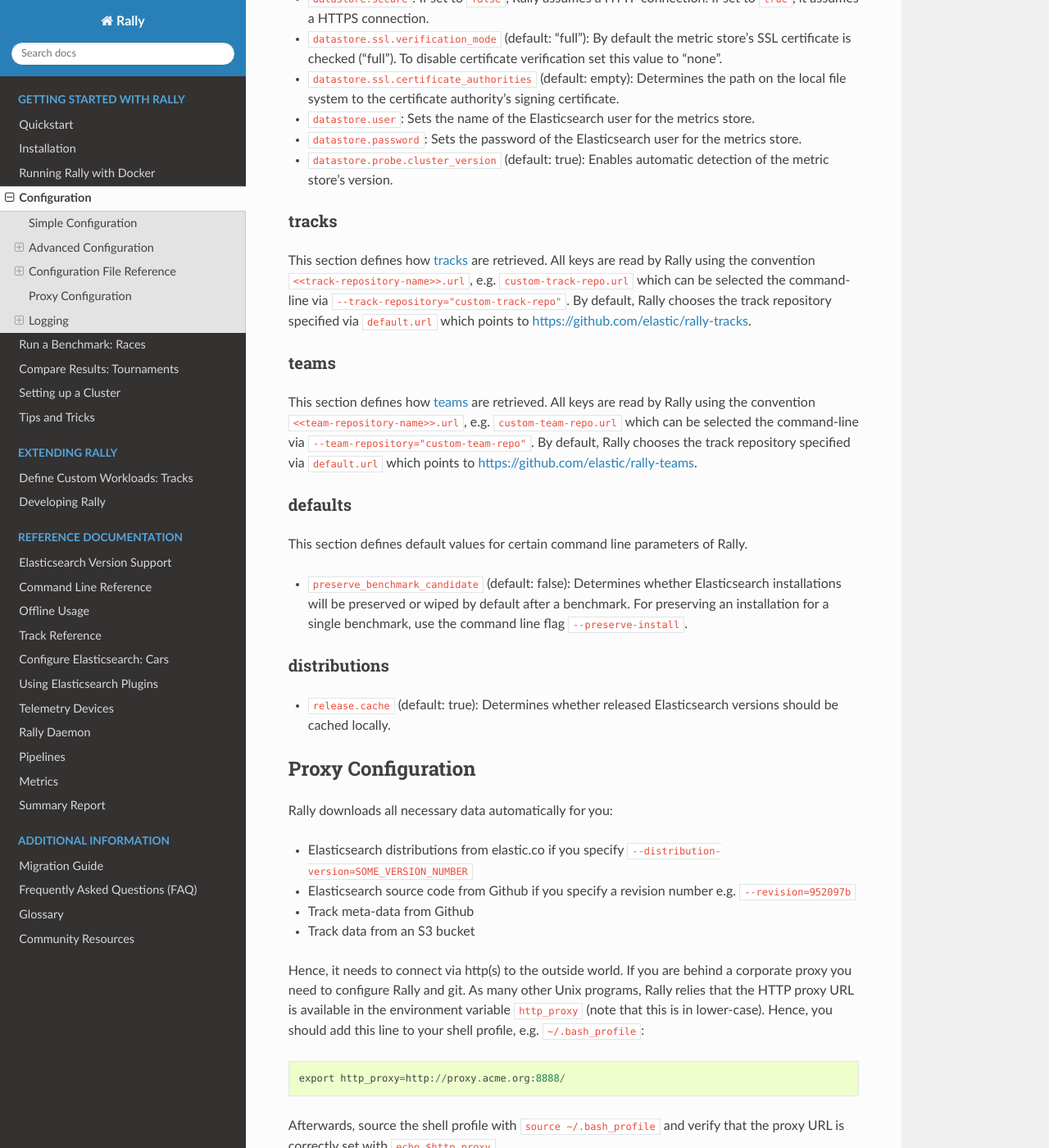
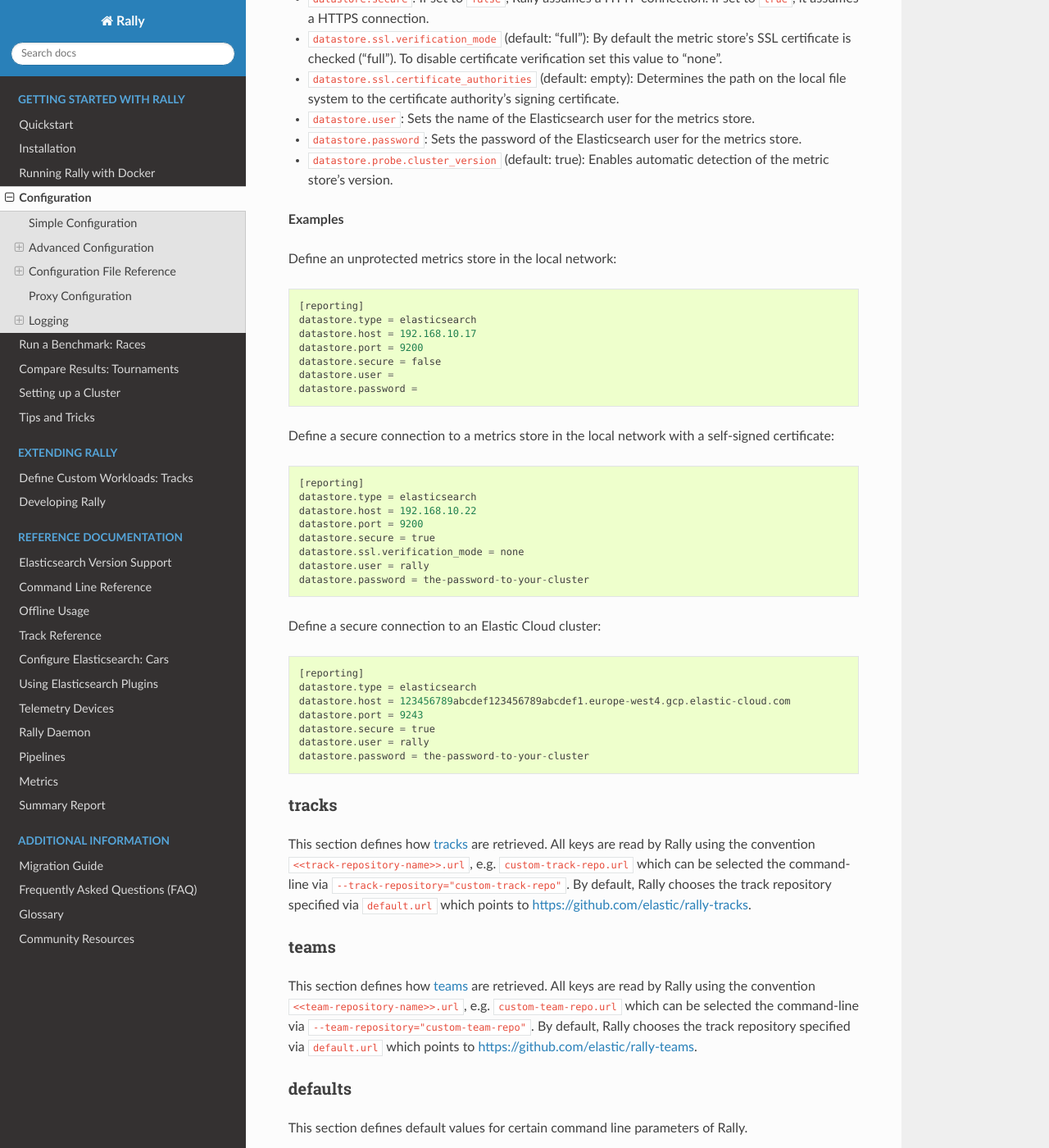
Before and after one commit to elastic/rally, a Sphinx documentation site: the page built from docs/configuration.rst, in a window 1280 px wide and 1400 px high, scrolled down 4612 px. Shown: the whole window at 82% size. Built offline with Sphinx 7.4.7 and the Read the Docs theme 2.0.0, drawn with Linux system fonts in a browser that asks for light colours.

Commit message:
Add examples

```diff
--- a/docs/configuration.rst
+++ b/docs/configuration.rst
@@ -148,6 +148,40 @@
 * ``datastore.password``: Sets the password of the Elasticsearch user for the metrics store.
 * ``datastore.probe.cluster_version`` (default: true): Enables automatic detection of the metric store's version.
 
+**Examples**
+
+Define an unprotected metrics store in the local network::
+
+    [reporting]
+    datastore.type = elasticsearch
+    datastore.host = 192.168.10.17
+    datastore.port = 9200
+    datastore.secure = false
+    datastore.user =
+    datastore.password =
+
+Define a secure connection to a metrics store in the local network with a self-signed certificate::
+
+    [reporting]
+    datastore.type = elasticsearch
+    datastore.host = 192.168.10.22
+    datastore.port = 9200
+    datastore.secure = true
+    datastore.ssl.verification_mode = none
+    datastore.user = rally
+    datastore.password = the-password-to-your-cluster
+
+Define a secure connection to an Elastic Cloud cluster::
+
+    [reporting]
+    datastore.type = elasticsearch
+    datastore.host = 123456789abcdef123456789abcdef1.europe-west4.gcp.elastic-cloud.com
+    datastore.port = 9243
+    datastore.secure = true
+    datastore.user = rally
+    datastore.password = the-password-to-your-cluster
+
+
 tracks
 ~~~~~~
 
```
